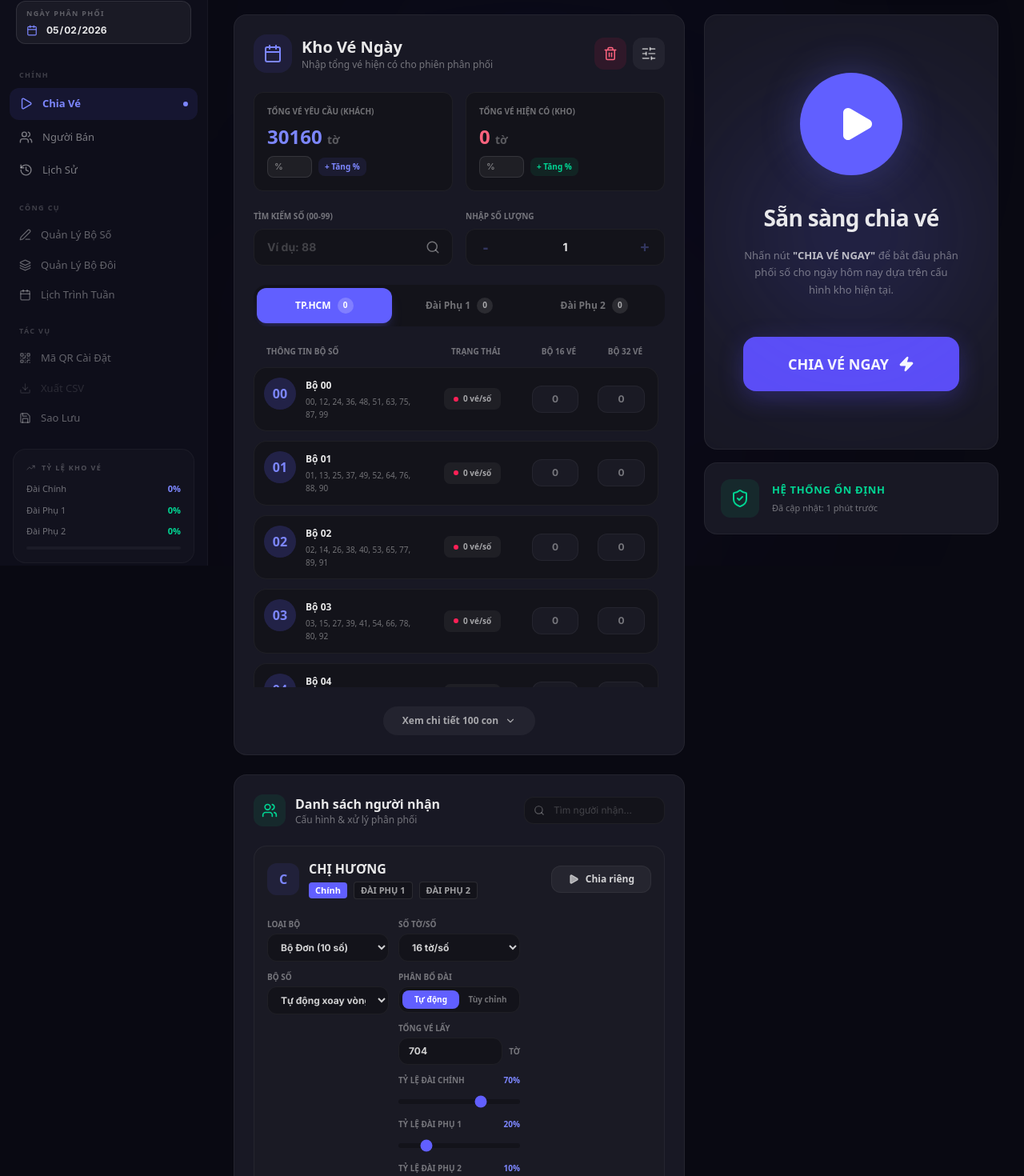
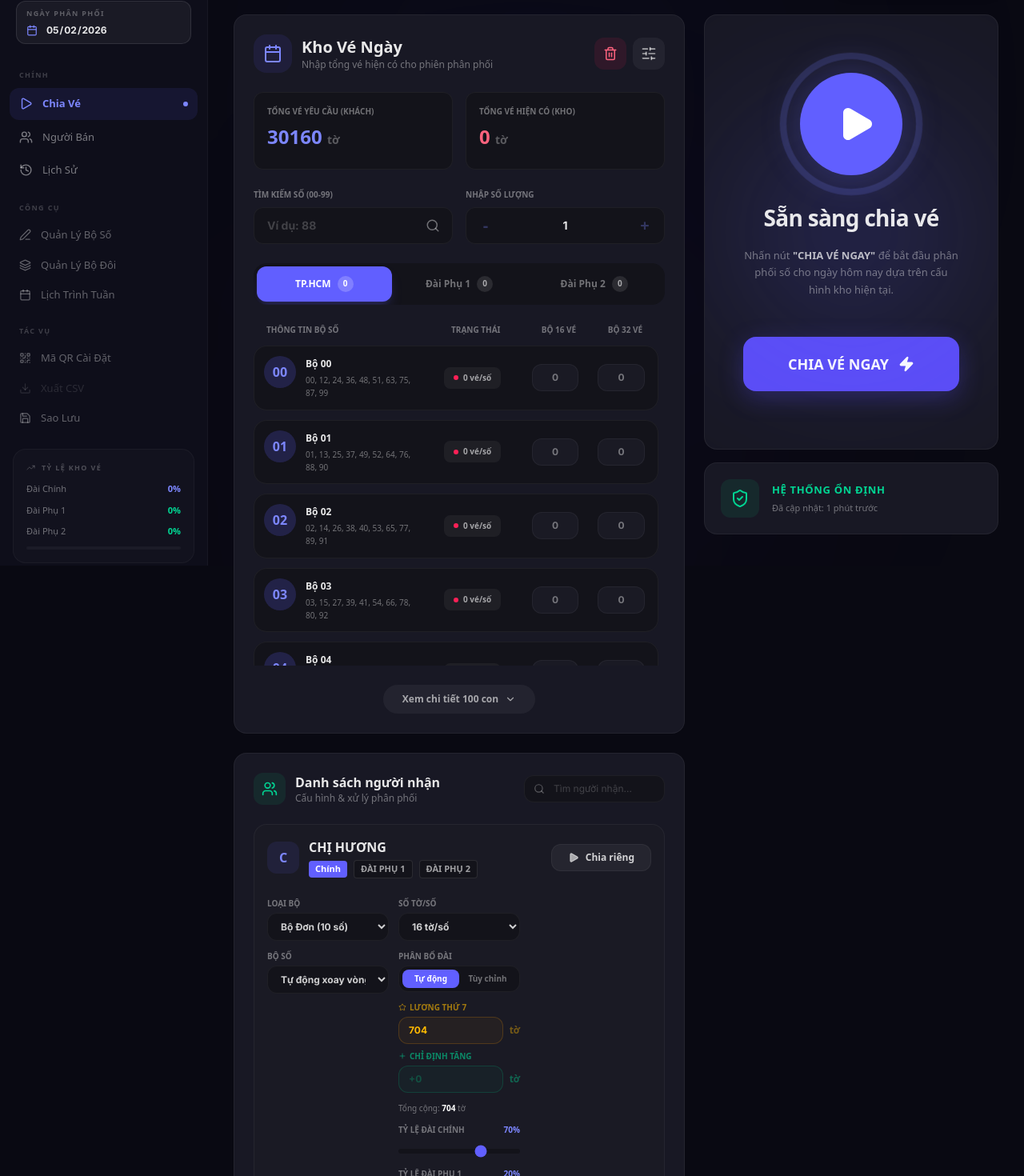
Before and after one commit to syquandev/veso, a React (Vite) app: page / in a window 1280 px wide. Shown: the part 93-1563 px from the top of the page at 80% size. Built offline with nearby package versions, Linux system fonts and the light colour scheme; the HTML template or start-up script is replaced by a standard one.

Commit message:
update logic

```diff
--- a/src/App.tsx
+++ b/src/App.tsx
@@ -120,6 +120,14 @@ export default function App() {
   const [searchNumber, setSearchNumber] = useState('');
   const [adjustAmount, setAdjustAmount] = useState<number>(1);
 
+  const getTargetTickets = useCallback((seller: Seller) => {
+    const isSaturday = new Date(dailyInput.date).getDay() === 6;
+    if (isSaturday) {
+      return (seller.saturdayTickets ?? seller.targetTotalTickets) + (seller.saturdayBonus || 0);
+    }
+    return seller.targetTotalTickets;
+  }, [dailyInput.date]);
+
   const addTicketsToInventory = (station: string, number: string, quantity: number) => {
     setDailyInput(prev => {
       if (station === 'main' || station === 'ưu tiên') {
@@ -242,8 +250,9 @@ export default function App() {
       });
       const totalAllPool = totalMainPool + Object.values(totalSubPools).reduce((a, b) => a + b, 0);
       const globalRatio = totalAllPool > 0 ? totalMainPool / totalAllPool : 0.7;
-      const mainQty = seller.mainEnabled ? Math.round(seller.targetTotalTickets * globalRatio) : 0;
-      const remainingSub = seller.targetTotalTickets - mainQty;
+      const sellerTarget = getTargetTickets(seller);
+      const mainQty = seller.mainEnabled ? Math.round(sellerTarget * globalRatio) : 0;
+      const remainingSub = sellerTarget - mainQty;
       const totalSubPoolSum = Object.values(totalSubPools).reduce((a, b) => a + b, 0);
 
       const subResults = dailyInput.subStations
@@ -267,7 +276,7 @@ export default function App() {
         mainStationNumbers: [],
         mainStationQuantities: mainQty > 0 ? { "Dự kiến": mainQty } : {},
         subStationResults: subResults,
-        totalSheets: seller.targetTotalTickets
+        totalSheets: getTargetTickets(seller)
       };
     });
   };
@@ -683,9 +692,12 @@ export default function App() {
     setIsProcessing(true);
 
     // Determine which sellers to process
-    const targetSellers = sellerId
+    const targetSellers = (sellerId
       ? sellers.filter(s => s.id === sellerId)
-      : sellers.filter(s => s.isEnabled);
+      : sellers.filter(s => s.isEnabled)).map(s => ({
+        ...s,
+        targetTotalTickets: getTargetTickets(s)
+      }));
 
     // Use current pools if distributing individually, otherwise use initial input
     const initialMain = sellerId ? currentPools.main : dailyInput.mainStationTickets;
@@ -1175,46 +1187,16 @@ export default function App() {
                     <div className="bg-[#13131A] p-4 rounded-xl border border-white/5">
                       <div className="text-[10px] font-bold text-white/40 uppercase mb-2">Tổng vé yêu cầu (Khách)</div>
                       <div className="text-2xl font-black text-indigo-400 mb-2">
-                        {sellers.filter(s => s.isEnabled).reduce((acc, s) => acc + s.targetTotalTickets, 0)} <span className="text-sm font-bold text-white/30">tờ</span>
-                      </div>
-                      <div className="flex items-center gap-2">
-                        <input type="number" id="sellerScalePct" className="w-14 bg-white/5 border border-white/10 rounded-lg py-1 px-2 text-[11px] text-white outline-none" placeholder="%" />
-                        <button onClick={() => {
-                          const pct = parseInt((document.getElementById('sellerScalePct') as HTMLInputElement).value) || 0;
-                          if (pct > 0 && confirm(`Tăng lượng vé yêu cầu của tất cả khách lên ${pct}%?`)) {
-                            setSellers(prev => prev.map(s => ({
-                              ...s,
-                              targetTotalTickets: Math.ceil(s.targetTotalTickets * (1 + pct / 100))
-                            })));
-                          }
-                        }} className="px-2 py-1 bg-indigo-500/10 text-indigo-400 text-[10px] font-bold rounded-lg hover:bg-indigo-500/20 transition-all">+ Tăng %</button>
-                      </div>
+                        {sellers.filter(s => s.isEnabled).reduce((acc, s) => acc + getTargetTickets(s), 0)} <span className="text-sm font-bold text-white/30">tờ</span>
+                      </div>
+
                     </div>
                     <div className="bg-[#13131A] p-4 rounded-xl border border-white/5">
                       <div className="text-[10px] font-bold text-white/40 uppercase mb-2">Tổng vé hiện có (Kho)</div>
-                      <div className={`text-2xl font-black mb-2 ${((Object.values(dailyInput.mainStationTickets) as number[]).reduce((a, b) => a + b, 0) + dailyInput.subStations.reduce((acc, sub) => acc + (Object.values(sub.tickets) as number[]).reduce((a, b) => a + b, 0), 0)) >= sellers.filter(s => s.isEnabled).reduce((acc, s) => acc + s.targetTotalTickets, 0) ? 'text-emerald-400' : 'text-rose-400'}`}>
+                      <div className={`text-2xl font-black mb-2 ${((Object.values(dailyInput.mainStationTickets) as number[]).reduce((a, b) => a + b, 0) + dailyInput.subStations.reduce((acc, sub) => acc + (Object.values(sub.tickets) as number[]).reduce((a, b) => a + b, 0), 0)) >= sellers.filter(s => s.isEnabled).reduce((acc, s) => acc + getTargetTickets(s), 0) ? 'text-emerald-400' : 'text-rose-400'}`}>
                         {((Object.values(dailyInput.mainStationTickets) as number[]).reduce((a, b) => a + b, 0) + dailyInput.subStations.reduce((acc, sub) => acc + (Object.values(sub.tickets) as number[]).reduce((a, b) => a + b, 0), 0))} <span className="text-sm font-bold text-white/30">tờ</span>
                       </div>
-                      <div className="flex items-center gap-2">
-                        <input type="number" id="inventoryScalePct" className="w-14 bg-white/5 border border-white/10 rounded-lg py-1 px-2 text-[11px] text-white outline-none" placeholder="%" />
-                        <button onClick={() => {
-                          const pct = parseInt((document.getElementById('inventoryScalePct') as HTMLInputElement).value) || 0;
-                          if (pct > 0 && confirm(`Tăng lượng vé trong kho lên ${pct}%?`)) {
-                            setDailyInput(prev => {
-                              const newState = JSON.parse(JSON.stringify(prev));
-                              Object.keys(newState.mainStationTickets).forEach(k => {
-                                newState.mainStationTickets[k] = Math.ceil(newState.mainStationTickets[k] * (1 + pct / 100));
-                              });
-                              newState.subStations.forEach((sub: any) => {
-                                Object.keys(sub.tickets).forEach(k => {
-                                  sub.tickets[k] = Math.ceil(sub.tickets[k] * (1 + pct / 100));
-                                });
-                              });
-                              return newState;
-                            });
-                          }
-                        }} className="px-2 py-1 bg-emerald-500/10 text-emerald-400 text-[10px] font-bold rounded-lg hover:bg-emerald-500/20 transition-all">+ Tăng %</button>
-                      </div>
+
                     </div>
                   </div>
 
@@ -1416,7 +1398,7 @@ export default function App() {
                   <div className="space-y-4">
                     {(() => {
                       const filtered = sellers.filter(s => s.isEnabled && s.name.toLowerCase().includes(searchTerm.toLowerCase()));
-                      const itemsPerPage = 3;
+                      const itemsPerPage = 5;
                       return filtered.slice((distributeLeftPage - 1) * itemsPerPage, distributeLeftPage * itemsPerPage).map(seller => {
                         const isDistributed = results.some(r => r.sellerId === seller.id);
                         const result = results.find(r => r.sellerId === seller.id);
@@ -1556,6 +1538,42 @@ export default function App() {
                                     </button>
                                   </div>
                                 </div>
+                                {new Date(dailyInput.date).getDay() === 6 ? (
+                                  <div className="flex flex-col gap-2">
+                                    <div>
+                                      <label className="text-[10px] font-bold text-amber-400/60 uppercase mb-1 flex items-center gap-1">
+                                        <Star size={10} /> Lương Thứ 7
+                                      </label>
+                                      <div className="flex items-center gap-2">
+                                        <input
+                                          type="number"
+                                          value={seller.saturdayTickets ?? seller.targetTotalTickets}
+                                          onChange={(e) => updateSeller(seller.id, { saturdayTickets: parseInt(e.target.value) || 0 })}
+                                          className="w-full bg-amber-500/5 border border-amber-500/20 rounded-xl text-xs font-bold text-amber-400 py-2 px-3 focus:border-amber-500 outline-none"
+                                        />
+                                        <span className="text-xs font-bold text-amber-400/40">tờ</span>
+                                      </div>
+                                    </div>
+                                    <div>
+                                      <label className="text-[10px] font-bold text-emerald-400/60 uppercase mb-1 flex items-center gap-1">
+                                        <Plus size={10} /> Chỉ định tăng
+                                      </label>
+                                      <div className="flex items-center gap-2">
+                                        <input
+                                          type="number"
+                                          value={seller.saturdayBonus || ''}
+                                          placeholder="+0"
+                                          onChange={(e) => updateSeller(seller.id, { saturdayBonus: parseInt(e.target.value) || 0 })}
+                                          className="w-full bg-emerald-500/5 border border-emerald-500/20 rounded-xl text-xs font-bold text-emerald-400 py-2 px-3 focus:border-emerald-500 outline-none placeholder:text-emerald-500/30"
+                                        />
+                                        <span className="text-xs font-bold text-emerald-400/40">tờ</span>
+                                      </div>
+                                    </div>
+                                    <div className="text-[10px] text-white/40 mt-1">
+                                      Tổng cộng: <span className="font-bold text-white">{getTargetTickets(seller)}</span> tờ
+                                    </div>
+                                  </div>
+                                ) : (
                                   <div>
                                     <label className="text-[10px] font-bold text-white/40 uppercase mb-1 block">
                                       {seller.allocationMode === 'manual' ? 'Vé Đài Chính' : 'Tổng Vé Lấy'}
@@ -1566,10 +1584,13 @@ export default function App() {
                                         value={seller.targetTotalTickets}
                                         onChange={(e) => updateSeller(seller.id, { targetTotalTickets: parseInt(e.target.value) || 0 })}
                                         className="w-full bg-[#13131A] border border-white/5 rounded-xl text-xs font-bold text-white/80 py-2 px-3 focus:border-indigo-500 outline-none"
+                                        min="0"
+                                        step="1"
                                       />
-                                    <span className="text-[10px] font-bold text-white/40 uppercase">Tờ</span>
-                                  </div>
-                                </div>
+                                      <span className="text-xs font-bold text-white/40">tờ</span>
+                                    </div>
+                                  </div>
+                                )}
                                 {seller.allocationMode === 'auto' && seller.mainEnabled && (
                                   <div className="space-y-3">
                                     <div>
@@ -1670,7 +1691,7 @@ export default function App() {
                   })()}
                     {(() => {
                       const filteredSellers = sellers.filter(s => s.isEnabled && s.name.toLowerCase().includes(searchTerm.toLowerCase()));
-                      const itemsPerPage = 3;
+                      const itemsPerPage = 5;
                       const totalPages = Math.ceil(filteredSellers.length / itemsPerPage) || 1;
                       if (totalPages <= 1) return null;
                       return (
@@ -1842,7 +1863,7 @@ export default function App() {
 
                     <div className="space-y-4">
                       {(() => {
-                        const itemsPerPage = 3;
+                        const itemsPerPage = 5;
                         const paginatedResults = results.slice((distributeRightPage - 1) * itemsPerPage, distributeRightPage * itemsPerPage);
                         return paginatedResults.map((res, idx) => (
                         <motion.div
@@ -1885,12 +1906,12 @@ export default function App() {
                                 {res.mainStationNumbers.map(n => {
                                   const qty = res.mainStationQuantities?.[n];
                                     return (
-                                    <div key={n} className="flex flex-col items-center gap-1">
-                                      <span className="w-8 h-8 flex items-center justify-center bg-[#1A1A24] border border-white/10 rounded-lg font-bold text-[13px] text-white/80 shadow-lg shadow-black/10">
+                                      <div key={n} className="flex flex-col items-center justify-center bg-[#1A1A24] border border-white/10 rounded-lg py-1 min-w-[36px] shadow-lg shadow-black/10 gap-0.5">
+                                        <span className="font-bold text-[13px] text-white/80 leading-none mt-0.5">
                                           {n}
                                         </span>
-                                      {qty && qty !== (sellers.find(s => s.id === res.sellerId)?.sheetsOption === '32' ? 32 : (sellers.find(s => s.id === res.sellerId)?.sheetsOption === 'custom' ? (sellers.find(s => s.id === res.sellerId)?.customSheets || 16) : 16)) && (
-                                        <span className="text-[10px] font-black text-rose-400">{qty} tờ</span>
+                                        {qty && (
+                                          <span className="text-[10px] font-black text-emerald-400 leading-none mb-0.5">{qty}</span>
                                         )}
                                       </div>
                                     );
@@ -1907,12 +1928,12 @@ export default function App() {
                                   {subRes.numbers.map(n => {
                                     const qty = subRes.quantities?.[n];
                                     return (
-                                      <div key={n} className="flex flex-col items-center gap-1">
-                                        <span className="w-8 h-8 flex items-center justify-center bg-indigo-500/10 border border-indigo-500/20 rounded-lg font-bold text-[13px] text-indigo-400 shadow-lg shadow-black/10">
+                                      <div key={n} className="flex flex-col items-center justify-center bg-indigo-500/10 border border-indigo-500/20 rounded-lg py-1 min-w-[36px] shadow-lg shadow-black/10 gap-0.5">
+                                        <span className="font-bold text-[13px] text-indigo-400 leading-none mt-0.5">
                                           {n}
                                         </span>
-                                        {qty && qty !== (sellers.find(s => s.id === res.sellerId)?.sheetsOption === '32' ? 32 : (sellers.find(s => s.id === res.sellerId)?.sheetsOption === 'custom' ? (sellers.find(s => s.id === res.sellerId)?.customSheets || 16) : 16)) && (
-                                          <span className="text-[10px] font-black text-rose-400">{qty} tờ</span>
+                                        {qty && (
+                                          <span className="text-[10px] font-black text-emerald-400 leading-none mb-0.5">{qty}</span>
                                         )}
                                       </div>
                                     );
@@ -1925,7 +1946,7 @@ export default function App() {
                       ));
                     })()}
                     {(() => {
-                      const itemsPerPage = 3;
+                      const itemsPerPage = 5;
                       const totalPages = Math.ceil(results.length / itemsPerPage) || 1;
                       if (totalPages <= 1) return null;
                       return (
@@ -2084,7 +2105,7 @@ export default function App() {
                   </div>
                   <div className="flex items-baseline gap-2">
                     <span className="text-3xl font-black text-white/90">
-                      {sellers.filter(s => s.isEnabled).reduce((acc, s) => acc + (s.targetTotalTickets || 0), 0).toLocaleString()}
+                      {sellers.filter(s => s.isEnabled).reduce((acc, s) => acc + getTargetTickets(s), 0).toLocaleString()}
                     </span>
                     <span className="text-xs font-bold text-indigo-400">tờ</span>
                   </div>
@@ -2105,7 +2126,7 @@ export default function App() {
                   <div className="flex items-baseline gap-2">
                     <span className="text-3xl font-black text-white/90">
                       {(() => {
-                        const totalTicketsReserved = sellers.filter(s => s.isEnabled).reduce((acc, s) => acc + (s.targetTotalTickets || 0), 0);
+                        const totalTicketsReserved = sellers.filter(s => s.isEnabled).reduce((acc, s) => acc + getTargetTickets(s), 0);
                         const totalMain = Object.values(dailyInput.mainStationTickets).reduce((a, b) => a + b, 0) as number;
                         const totalInventory = totalMain + dailyInput.subStations.reduce((acc, sub) => acc + (Object.values(sub.tickets || {}) as number[]).reduce((a, b) => a + b, 0), 0);
                         return totalInventory > 0 ? ((totalTicketsReserved / totalInventory) * 100).toFixed(1) : '0.0';
@@ -2115,7 +2136,7 @@ export default function App() {
                   </div>
                   <div className="mt-4 h-1 w-full bg-white/5 rounded-full overflow-hidden">
                     <div className="h-full bg-amber-500 rounded-full" style={{ width: `${(() => {
-                        const totalTicketsReserved = sellers.filter(s => s.isEnabled).reduce((acc, s) => acc + (s.targetTotalTickets || 0), 0);
+                        const totalTicketsReserved = sellers.filter(s => s.isEnabled).reduce((acc, s) => acc + getTargetTickets(s), 0);
                         const totalMain = Object.values(dailyInput.mainStationTickets).reduce((a, b) => a + b, 0) as number;
                         const totalInventory = totalMain + dailyInput.subStations.reduce((acc, sub) => acc + (Object.values(sub.tickets || {}) as number[]).reduce((a, b) => a + b, 0), 0);
                         return totalInventory > 0 ? Math.min(100, (totalTicketsReserved / totalInventory) * 100) : 0;
@@ -2896,6 +2917,44 @@ export default function App() {
                         </div>
                       </section>
 
+                      {/* Extra Sheets Option */}
+                      <section>
+                        <div className="flex items-center gap-2 mb-4">
+                          <Layers size={18} className="text-indigo-400" />
+                          <h4 className="font-bold text-white/90">Cấu hình Số Tờ cho Vé Lẻ (Góc)</h4>
+                        </div>
+                        <p className="text-xs text-white/40 mb-3">
+                          Nếu khách hàng lấy Bộ (Case) 16 tờ nhưng các số lẻ (Góc) chia thêm lại là 32 tờ (hoặc ngược lại), bạn có thể cấu hình ở đây.
+                        </p>
+                        <div className="flex gap-4 items-end">
+                          <div className="flex-1">
+                            <label className="text-[10px] font-bold text-white/40 uppercase mb-2 block">Số tờ / Số lẻ (Góc)</label>
+                            <select
+                              value={seller.extraSheetsOption || ''}
+                              onChange={(e) => updateSeller(seller.id, { extraSheetsOption: e.target.value as any || undefined })}
+                              className="w-full bg-[#13131A] border border-white/5 rounded-xl text-sm font-bold text-white/80 py-3 px-4 focus:border-indigo-500 outline-none"
+                            >
+                              <option value="">Giống với Bộ (Mặc định)</option>
+                              <option value="16">16 tờ / số</option>
+                              <option value="32">32 tờ / số</option>
+                              <option value="custom">Tùy chỉnh</option>
+                            </select>
+                          </div>
+                          {seller.extraSheetsOption === 'custom' && (
+                            <div className="flex-1">
+                              <label className="text-[10px] font-bold text-white/40 uppercase mb-2 block">Nhập số tờ</label>
+                              <input
+                                type="number"
+                                value={seller.extraCustomSheets || ''}
+                                onChange={(e) => updateSeller(seller.id, { extraCustomSheets: parseInt(e.target.value) || 0 })}
+                                className="w-full bg-[#13131A] border border-white/5 rounded-xl text-sm font-bold text-white/80 py-3 px-4 focus:border-indigo-500 outline-none"
+                                placeholder="VD: 24"
+                              />
+                            </div>
+                          )}
+                        </div>
+                      </section>
+
                       {/* Custom Number Preferences */}
                       <section>
                         <div className="flex items-center justify-between mb-4">
--- a/src/types.ts
+++ b/src/types.ts
@@ -16,6 +16,8 @@ export interface Seller {
   setType: 'single' | 'double';
   sheetsOption: '16' | '32' | 'custom';
   customSheets?: number;
+  extraSheetsOption?: '16' | '32' | 'custom'; // For "góc" (extra numbers)
+  extraCustomSheets?: number;
   targetTotalTickets: number;
   targetSubTickets?: number; // If set, targetTotalTickets becomes targetMainTickets
   customRatio?: number; // 0-100, if set overrides global ratio in auto mode
@@ -28,6 +30,8 @@ export interface Seller {
   subStationRatios: Record<string, number>; // sub-station ID -> percentage (0-100)
   fixedSetId?: string; // If set, always uses this set
   customPreferences?: CustomPreference[]; // Specific numbers and quantities
+  saturdayTickets?: number; // Base tickets for Saturday
+  saturdayBonus?: number; // Bonus tickets for Saturday
 }
 
 export interface StationName {
```
Also changed, not shown: 1 other file (tests, documents, lock files or other folders). Lines whose indentation alone changed are shown as unchanged.
